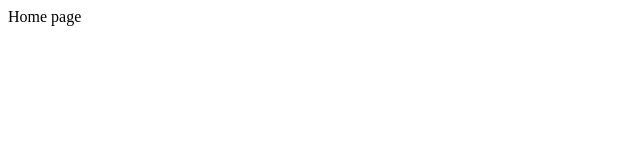
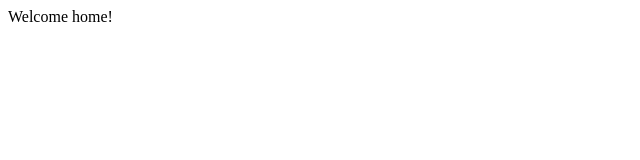
Before and after one commit to crypt096/nextjs-14, a Next.js app in the folder hello-world/: page / in a window 1280 px wide. Shown: the top 160 px of the page, without its empty margins (0-640 px from the left). Built offline with nearby package versions, Linux system fonts and the light colour scheme.

Commit message:
Create homepage.

```diff
--- /dev/null
+++ b/hello-world/src/app/layout.tsx
@@ -0,0 +1,16 @@
+export const metadata = {
+  title: 'Next.js',
+  description: 'Generated by Next.js',
+}
+
+export default function RootLayout({
+  children,
+}: {
+  children: React.ReactNode
+}) {
+  return (
+    <html lang="en">
+      <body>{children}</body>
+    </html>
+  )
+}
--- a/hello-world/src/app/page.tsx
+++ b/hello-world/src/app/page.tsx
@@ -1,5 +1,5 @@
 export default function Home() {
   return (
-    <div>Home page</div>
+    <div>Welcome home!</div>
   )
 }
```
